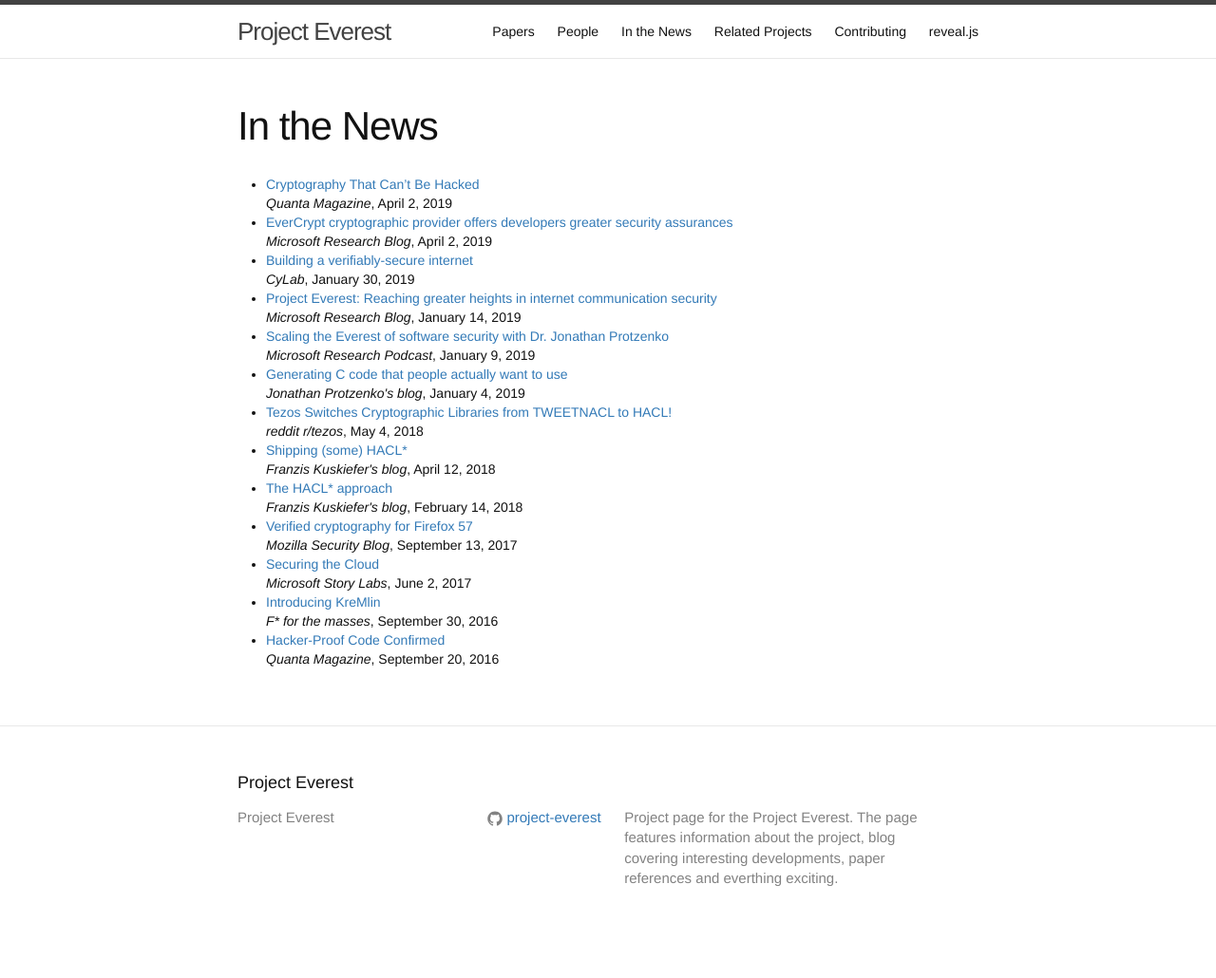
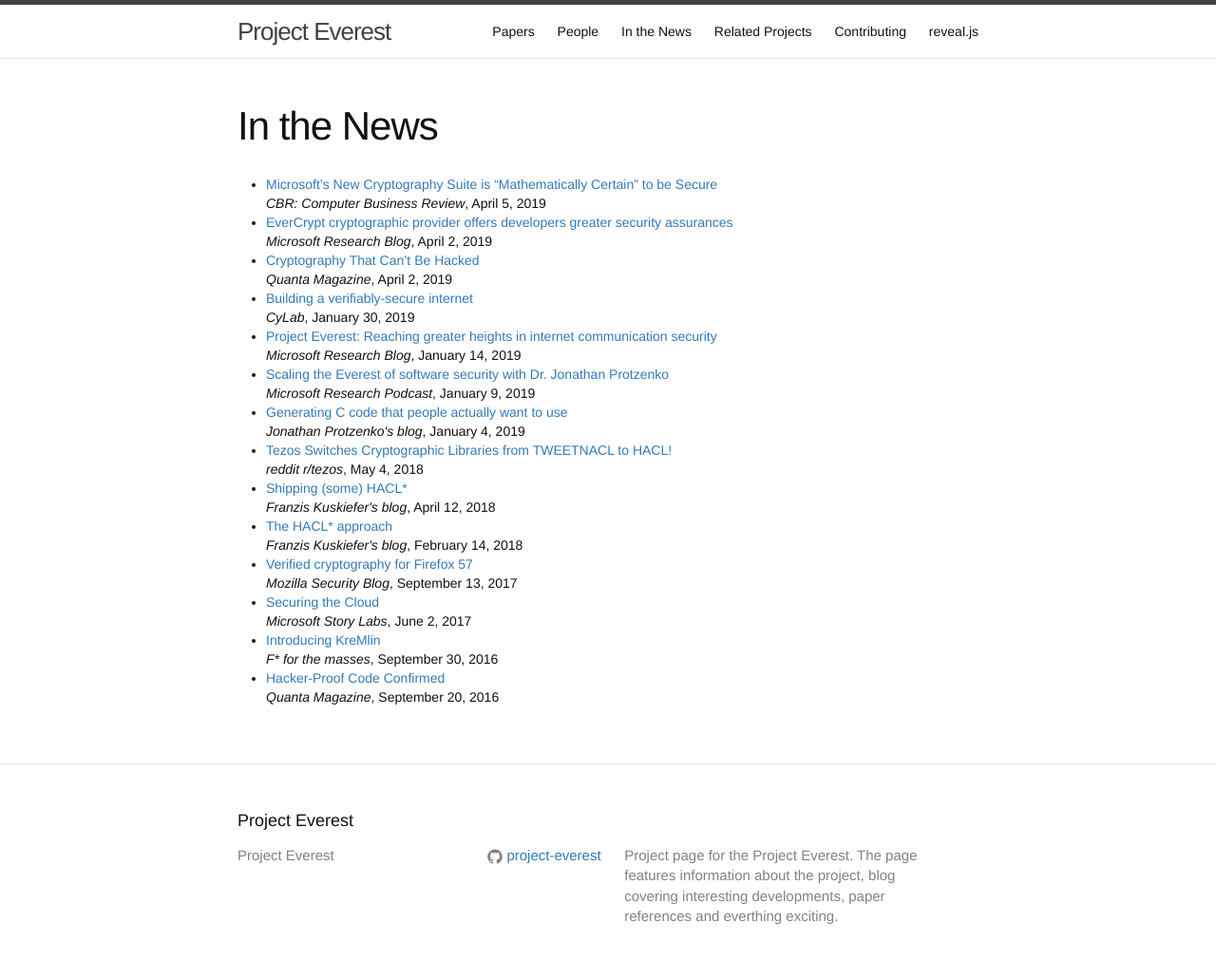
Before and after one commit to project-everest/project-everest.github.io, a Jekyll site: the page built from publicity.md, in a window 1280 px wide. Shown: the whole page at 95% size. Built offline with Jekyll 4.4.1, drawn with Linux system fonts in a browser that asks for light colours; before the commit the page ends 990 px from its top, so only the background shows below that.

Commit message:
Added CBR article

```diff
--- a/_data/publicity.json
+++ b/_data/publicity.json
@@ -1,16 +1,23 @@
 [
   {
-    "title" : "Cryptography That Can’t Be Hacked",
-    "url" : "https://www.quantamagazine.org/how-the-evercrypt-library-creates-hacker-proof-cryptography-20190402/",
-    "venue" : "Quanta Magazine",
-    "description": "An overview of our EverCrypt release",
-    "date" : "April 2, 2019"
+    "title" : "Microsoft’s New Cryptography Suite is “Mathematically Certain” to be Secure",
+    "url" : "https://www.cbronline.com/news/evercrypt-microsoft-cryptography",
+    "venue" : "CBR: Computer Business Review",
+    "description": "",
+    "date" : "April 5, 2019"
   },
   {
     "title" : "EverCrypt cryptographic provider offers developers greater security assurances",
     "url" : "https://www.microsoft.com/en-us/research/blog/evercrypt-cryptographic-provider-offers-developers-greater-security-assurances/",
     "venue" : "Microsoft Research Blog",
     "description": "An overview of EverCrypt, our high-performance, industrial-grade, verified cryptographic provider",
+    "date" : "April 2, 2019"
+  },
+  {
+    "title" : "Cryptography That Can’t Be Hacked",
+    "url" : "https://www.quantamagazine.org/how-the-evercrypt-library-creates-hacker-proof-cryptography-20190402/",
+    "venue" : "Quanta Magazine",
+    "description": "An overview of our EverCrypt release",
     "date" : "April 2, 2019"
   },
   {
```
